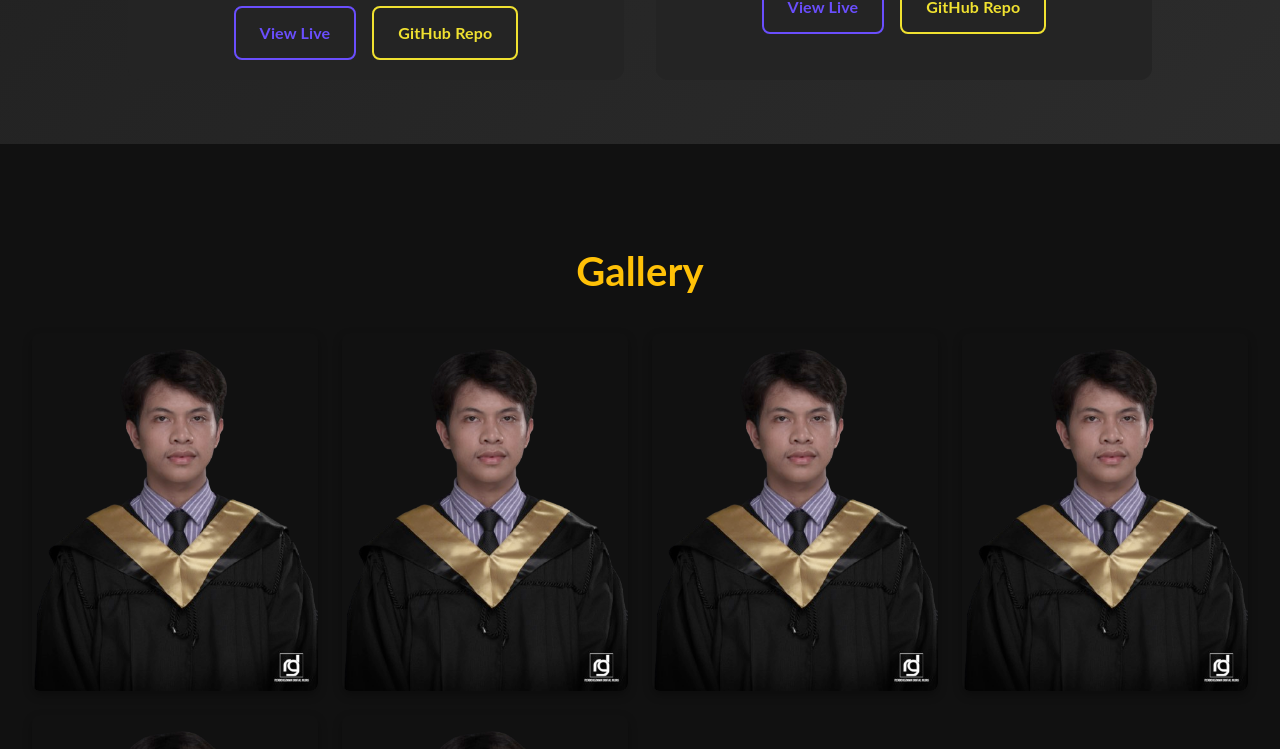
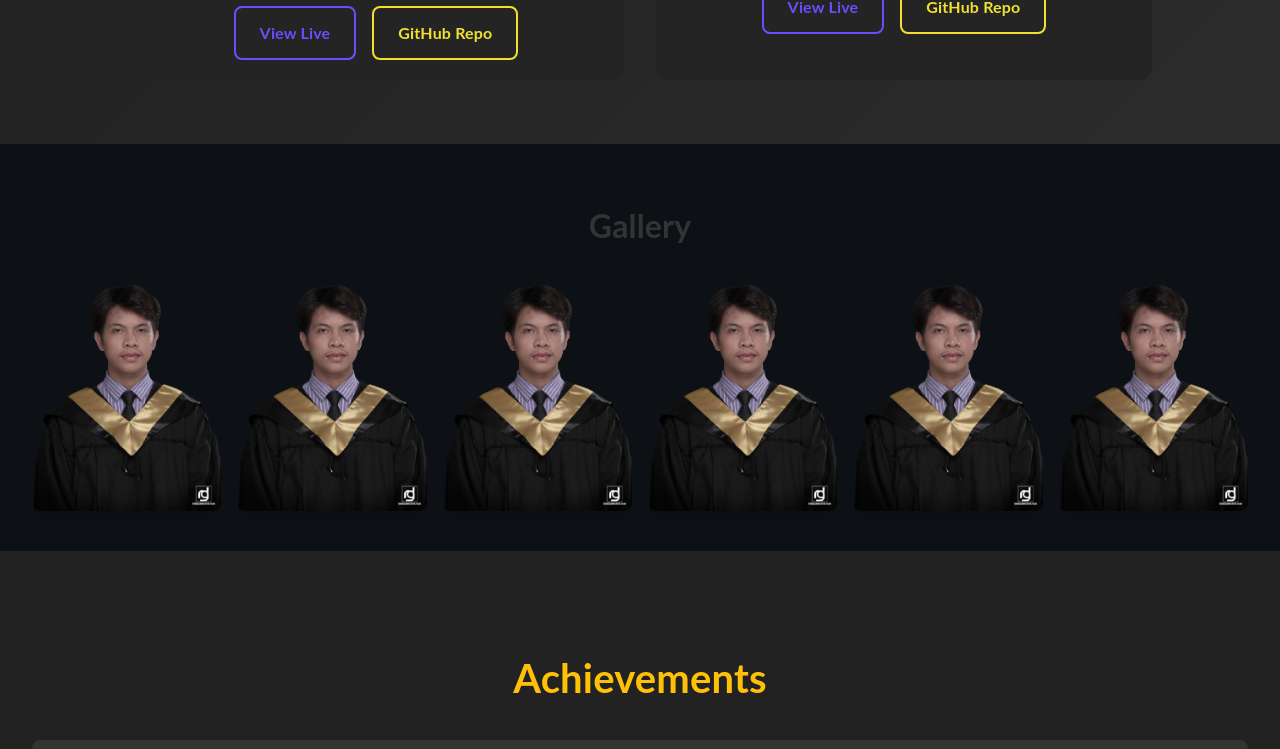
Before and after one commit to leorxdxd/Portfolio, a React (Create React App) app: page / in a window 1280 px wide. Shown: the part 4835-5584 px from the top of the page. Built offline with nearby package versions, Linux system fonts and the light colour scheme.

Commit message:
Update Gallery.scss

```diff
--- a/src/assets/styles/Gallery.scss
+++ b/src/assets/styles/Gallery.scss
@@ -1,59 +1,78 @@
 .gallery-container {
-    background-color: #111;
-    color: #fff;
-    padding: 4rem 2rem;
+  text-align: center;
+  padding: 2rem;
 
-    h2 {
-      font-size: 2.5rem;
-      color: #ffc107;
-      text-align: center;
-      margin-bottom: 2rem;
+  .gallery-title {
+    font-size: 2rem;
+    margin-bottom: 1.5rem;
+    color: #333;
   }
 
   .gallery-grid {
     display: grid;
-      grid-template-columns: repeat(auto-fit, minmax(250px, 1fr));
-      gap: 1.5rem;
+    grid-template-columns: repeat(auto-fit, minmax(150px, 1fr));
+    gap: 1rem;
+    justify-items: center;
+  }
 
   .gallery-item {
-        position: relative;
+    cursor: pointer;
     overflow: hidden;
     border-radius: 8px;
-        box-shadow: 0px 4px 10px rgba(0, 0, 0, 0.3);
-        transition: transform 0.3s ease, box-shadow 0.3s ease;
+    transition: transform 0.3s ease;
 
     &:hover {
       transform: scale(1.05);
-          box-shadow: 0px 6px 15px rgba(0, 0, 0, 0.5);
     }
 
     img {
       width: 100%;
       height: auto;
-          display: block;
+      object-fit: cover;
       border-radius: 8px;
-          transition: opacity 0.3s ease;
-
-          &:hover {
-            opacity: 0.85;
+      box-shadow: 0 4px 6px rgba(0, 0, 0, 0.1);
     }
   }
 
-        .caption {
+  .gallery-modal {
+    position: fixed;
+    top: 0;
+    left: 0;
+    width: 100%;
+    height: 100%;
+    background: rgba(0, 0, 0, 0.8);
+    display: flex;
+    align-items: center;
+    justify-content: center;
+    z-index: 1000;
+
+    .modal-content {
+      position: relative;
+      max-width: 90%;
+      max-height: 90%;
+      overflow: hidden;
+
+      .modal-image {
+        width: 100%;
+        height: auto;
+        border-radius: 8px;
+      }
+
+      .modal-close {
         position: absolute;
-          bottom: 0;
-          left: 0;
-          right: 0;
-          background: linear-gradient(to top, rgba(0, 0, 0, 0.8), transparent);
-          color: #fff;
-          padding: 1rem;
-          font-size: 1.1rem;
-          text-align: center;
-          opacity: 0;
-          transition: opacity 0.3s ease;
+        top: 1rem;
+        right: 1rem;
+        background: #fff;
+        border: none;
+        border-radius: 50%;
+        font-size: 1.5rem;
+        cursor: pointer;
+        padding: 0.5rem;
+        box-shadow: 0 4px 6px rgba(0, 0, 0, 0.2);
 
         &:hover {
-            opacity: 1;
+          background: #f00;
+          color: #fff;
         }
       }
     }
```
Lines whose indentation alone changed are shown as unchanged.
